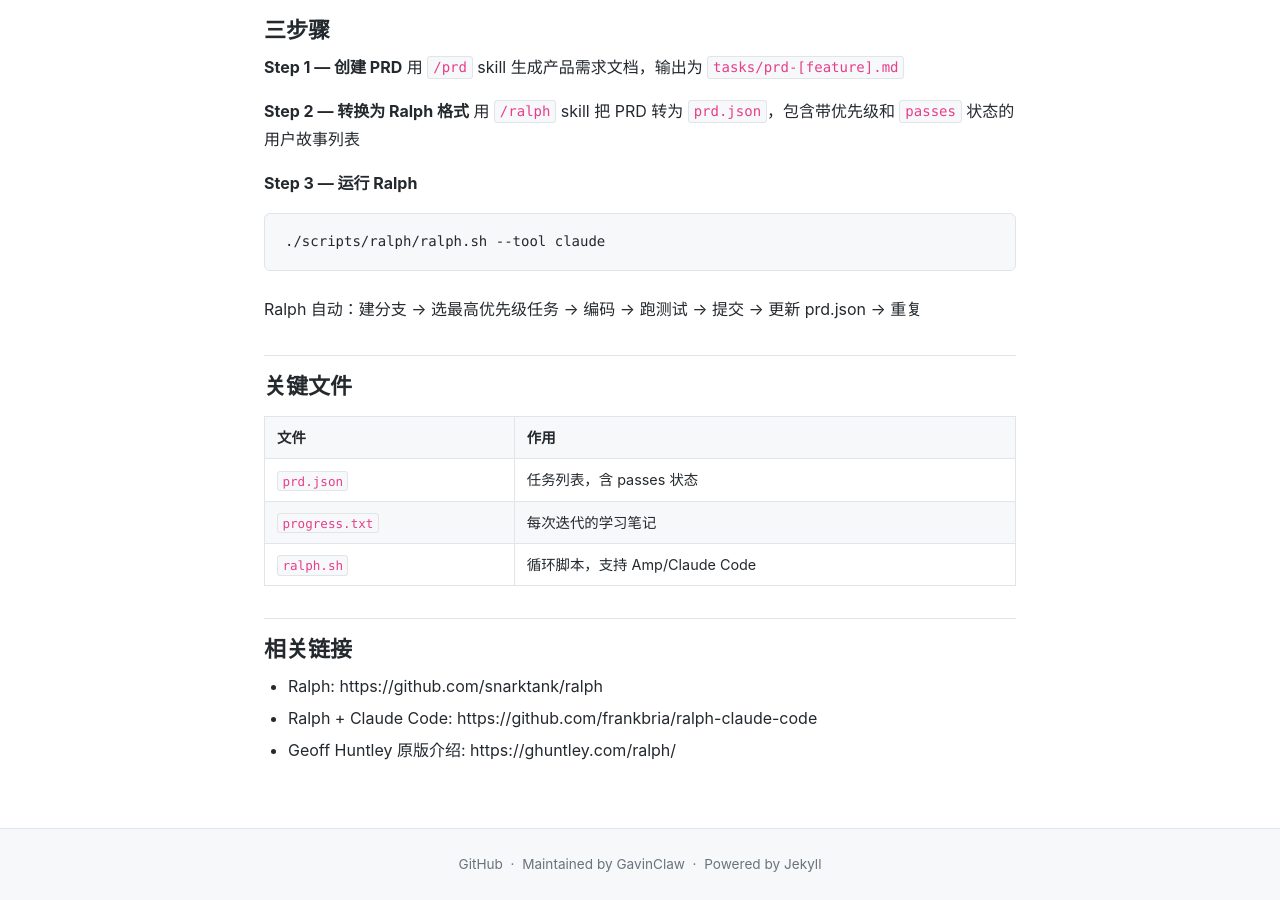
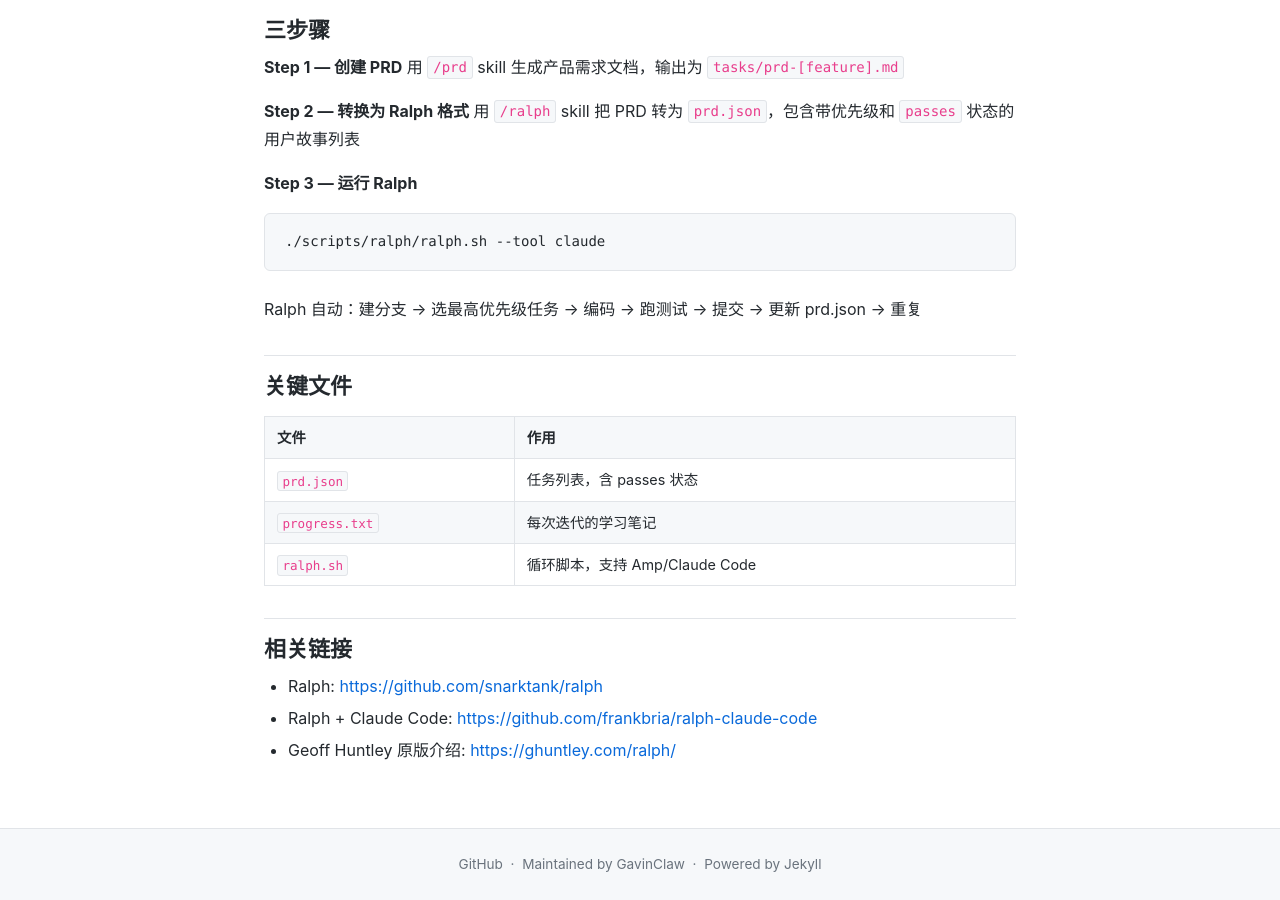
Before and after one commit to nullvoid42/blog, a Jekyll site: the page built from _notes/2026-04-09-ralph-autonomous-loop.md, in a window 1280 px wide and 900 px high, scrolled down 711 px. Built offline with Jekyll 4.4.1, drawn with Linux system fonts in a browser that asks for light colours.

```diff
--- a/_notes/2026-04-09-ralph-autonomous-loop.md
+++ b/_notes/2026-04-09-ralph-autonomous-loop.md
@@ -43,6 +43,6 @@ Ralph 自动：建分支 → 选最高优先级任务 → 编码 → 跑测试
 
 ## 相关链接
 
-- Ralph: https://github.com/snarktank/ralph
-- Ralph + Claude Code: https://github.com/frankbria/ralph-claude-code
-- Geoff Huntley 原版介绍: https://ghuntley.com/ralph/
+- Ralph: <https://github.com/snarktank/ralph>
+- Ralph + Claude Code: <https://github.com/frankbria/ralph-claude-code>
+- Geoff Huntley 原版介绍: <https://ghuntley.com/ralph/>
```
